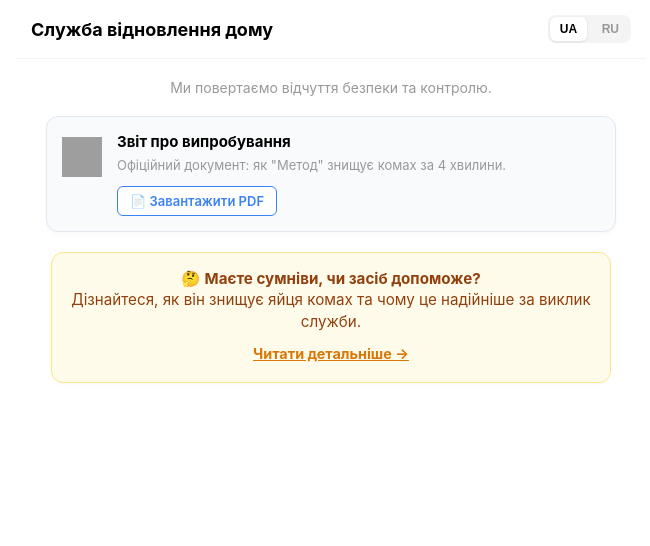
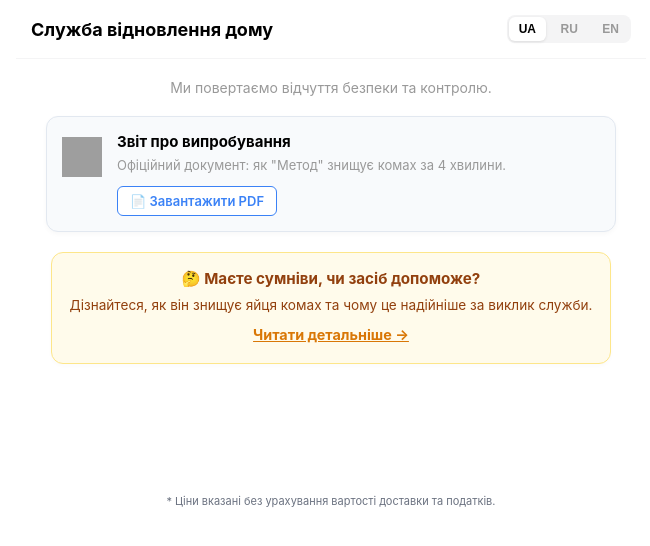
Before and after one commit to laspii/stop-insects-shop, a plain HTML site: page index.html in a window 1280 px wide. Shown: the whole page, without its empty margins (309-959 px from the left). Drawn offline with nearby package versions, Linux system fonts and the light colour scheme; grey boxes are pictures that could not be loaded; a script that the page names is missing.

Commit message:
Update index.html
EN button

```diff
--- a/index.html
+++ b/index.html
@@ -36,6 +36,7 @@
         <div class="lang-switch">
             <button type="button" class="lang-btn active" onclick="setLanguage('uk')">UA</button>
             <button type="button" class="lang-btn" onclick="setLanguage('ru')">RU</button>
+            <button type="button" class="lang-btn" onclick="setLanguage('en')">EN</button>
         </div>
     </header>
 
@@ -59,16 +60,22 @@
             </div>
 
             <div style="background: #fffbeb; border: 1px solid #fde68a; border-radius: 12px; padding: 15px; margin: 0 20px 20px 20px; text-align: center; box-shadow: 0 2px 4px rgba(0,0,0,0.02);">
-    <p style="margin: 0 0 8px 0; font-size: 0.95em; color: #92400e; line-height: 1.4;">
-        🤔 <strong>Маєте сумніви, чи засіб допоможе?</strong><br>
-        Дізнайтеся, як він знищує яйця комах та чому це надійніше за виклик служби.
-    </p>
-    <a href="start.html" target="_blank" style="color: #d97706; text-decoration: underline; font-weight: bold; font-size: 0.9em; display: inline-block; padding: 5px;">
-        Читати детальніше →
-    </a>
+                <p id="doubtsTitle" style="margin: 0 0 8px 0; font-size: 0.95em; color: #92400e; line-height: 1.4; font-weight: bold;">
+                    🤔 Маєте сумніви, чи засіб допоможе?
+                </p>
+                <p id="doubtsText" style="margin: 0 0 8px 0; font-size: 0.85em; color: #92400e;">
+                    Дізнайтеся, як він знищує яйця комах та чому це надійніше за виклик служби.
+                </p>
+                <a href="start.html" target="_blank" id="doubtsBtn" style="color: #d97706; text-decoration: underline; font-weight: bold; font-size: 0.9em; display: inline-block; padding: 5px;">
+                    Читати детальніше →
+                </a>
             </div>
 
             <div class="product-grid" id="productList"></div>
+
+            <div id="priceDisclaimer" style="text-align: center; font-size: 11px; color: #6b7280; margin: 15px 20px; padding-bottom: 30px;">
+                * Ціни вказані без урахування вартості доставки та податків.
+            </div>
         </div>
 
         <div id="seo-banner" class="hidden">
```
